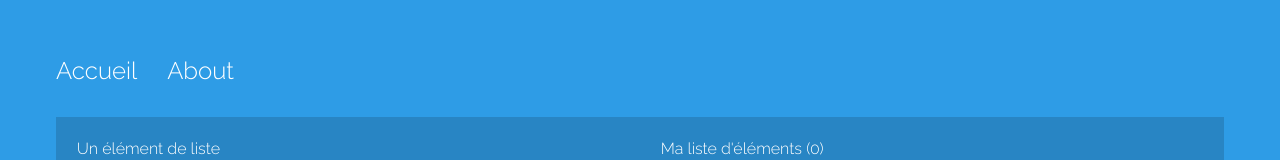
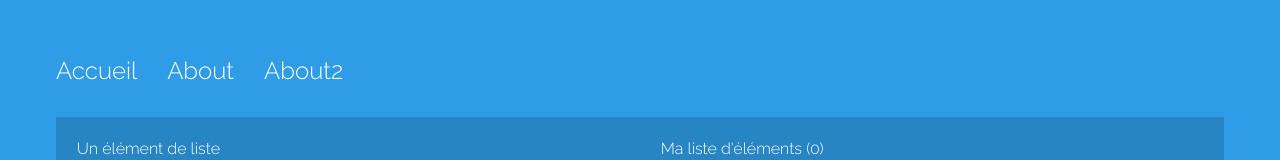
Before and after one commit to sosoYim/ModuleAngularTP3, an Angular app: page / in a window 1280 px wide. Shown: the top 160 px of the page. Built offline with nearby package versions, Linux system fonts and the light colour scheme.

Commit message:
feat: sample link

```diff
--- a/src/app/app.html
+++ b/src/app/app.html
@@ -1,6 +1,8 @@
 <ul>
   <li><a routerLink="/">Accueil</a></li>
   <li><a routerLink="/about">About</a></li>
+  <!-- TP4 4.2: routerLink와 비교하기 위한 일반 href 링크 (클릭 시 페이지 전체 새로고침) -->
+  <li><a href="/about">About2</a></li>
 </ul>
 
 <router-outlet />
```
